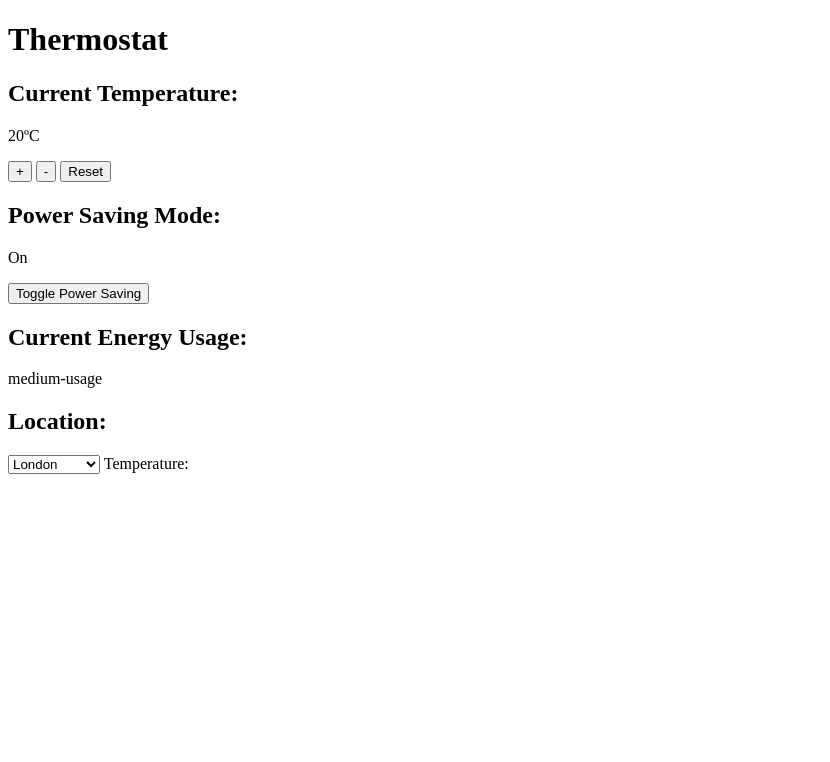
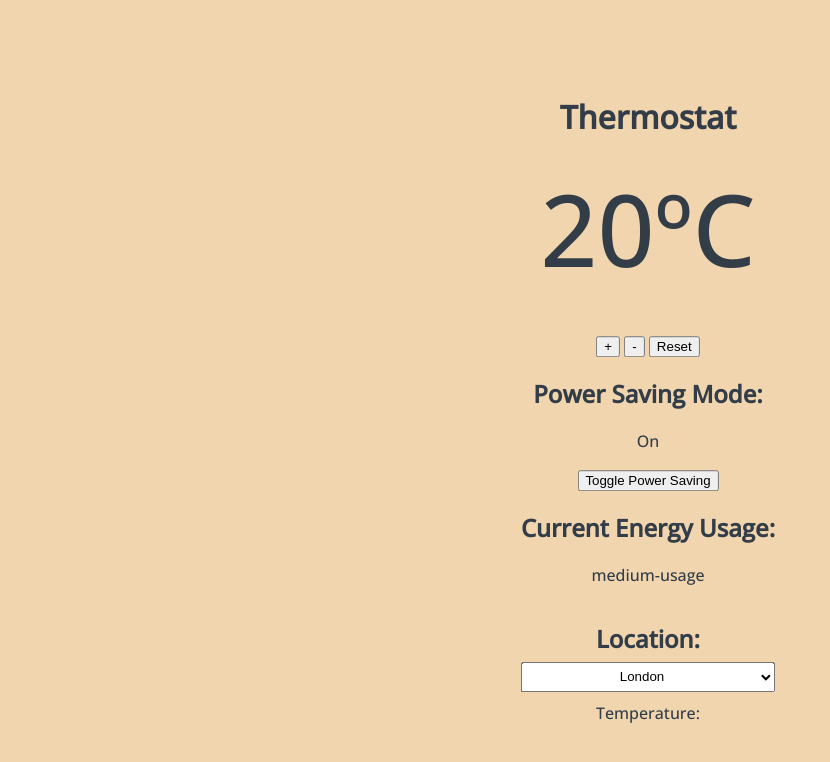
Before and after one commit to lewiscj97/thermostat, a plain HTML site: page index.html in a window 1280 px wide. Shown: the whole page, without its empty margins (0-830 px from the left). Drawn offline with nearby package versions, Linux system fonts and the light colour scheme; no server answers.

Commit message:
style(*): add stylesheet, flexbox, background colour and font to app

```diff
--- a/index.html
+++ b/index.html
@@ -4,6 +4,10 @@
   <meta charset="UTF-8">
   <meta http-equiv="X-UA-Compatible" content="IE=edge">
   <meta name="viewport" content="width=device-width, initial-scale=1.0">
+  <link rel="preconnect" href="https://fonts.googleapis.com">
+  <link rel="preconnect" href="https://fonts.gstatic.com" crossorigin>
+  <link href="https://fonts.googleapis.com/css2?family=Open+Sans:wght@500&display=swap" rel="stylesheet">
+  <link rel="stylesheet" href="/styles/stylesheet.css">
   <script src="/src/Thermostat.js"></script>
   <script src="/interface.js"></script>
   <title>Thermostat</title>
@@ -11,7 +15,6 @@
 <body>
 <h1>Thermostat</h1>
   <section id="temperature-display">
-    <h2>Current Temperature:</h2>
     <p id="current-temperature"></p>
   </section>
   <section id="temperature-controls">
@@ -27,17 +30,17 @@
     <p id="current-energy-usage-status"></p>
   </section>
   <section id="location">
-    <h2>Location:</h2>
-
-    <select name="current-location" id="current-location">
+    <h2 class="location-flex">Location:</h2>
+    <select class="location-flex" name="current-location" id="current-location">
       <option value="london" selected>London</option>
       <option value="paris">Paris</option>
       <option value="newcastle">Newcastle</option>
       <option value="manchester">Manchester</option>
     </select>
-
-    <span>Temperature: </span>
-    <span id="current-location-temperature"></span>
+    <div class="location-flex">
+      <span>Temperature: </span>
+      <span id="current-location-temperature"></span>
+    </div>
   </section>
 </body>
 </html>
--- /dev/null
+++ b/styles/stylesheet.css
@@ -0,0 +1,30 @@
+body {
+  font-family: 'Open Sans', sans-serif;
+  color: rgb(50, 61, 72);
+  text-align: center;
+  position: fixed;
+  top: 50%;
+  left: 50%;
+  transform: translate(-50%,-50%);
+  background-color: rgb(241, 213, 175);
+}
+
+#current-temperature {
+  font-size: 100px;
+  margin-top: 0%;
+  margin-bottom: 15%;
+}
+
+#location {
+  display: flex;
+  flex-direction: column;
+}
+
+#current-location {
+  text-align: center;
+}
+
+.location-flex {
+  height: 30px;
+  margin-bottom: 10px;
+}
```
